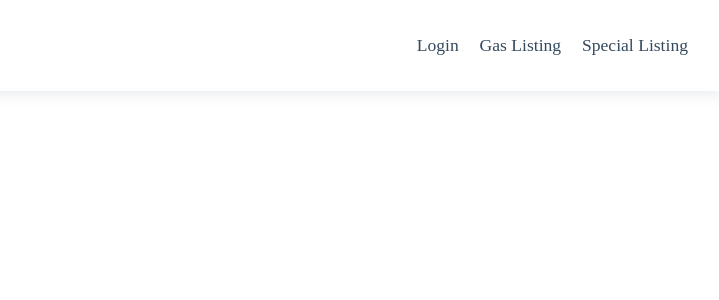
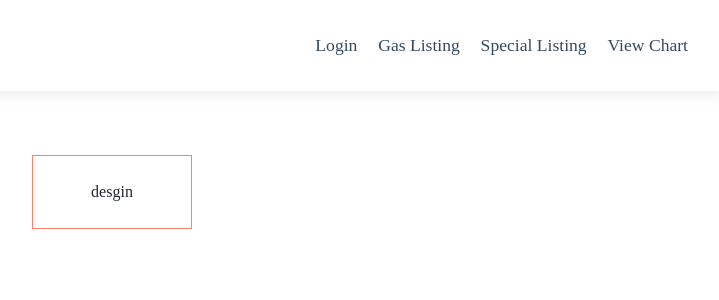
Before and after one commit to chingsley/redux-auth, a React (Create React App) app: page /gas-price-histogram in a window 1280 px wide. Shown: the top 300 px of the page, without its empty margins (528-1247 px from the left). Built offline with nearby package versions, Linux system fonts and the light colour scheme.

Commit message:
design a histogram of gas price comparisons

```diff
--- a/src/App.js
+++ b/src/App.js
@@ -6,6 +6,7 @@ import Login from './components/Login';
 import GasListing from './components/GasListing';
 import GasPrices from './components/GasPrices';
 import NavBar from './components/NavBar';
+import GasPriceHistogram from './components/GasPriceHistogram';
 
 function App() {
   return (
@@ -26,6 +27,11 @@ function App() {
         <Route path="/login" component={Login} />
         <PrivateRoute exact path="/protected" component={GasListing} />
         <PrivateRoute exact path="/gas-levels" component={GasPrices} />
+        <Route
+          exact
+          path="/gas-price-histogram"
+          component={GasPriceHistogram}
+        />
       </div>
     </Router>
   );
--- a/src/components/GasListing.js
+++ b/src/components/GasListing.js
@@ -9,8 +9,6 @@ class GasListing extends React.Component {
     this.props.fetchGasListing();
   }
   render() {
-    console.log('\n\ndata =  ', this.props.data);
-    console.log('\n\n error = ', this.props.error);
     return (
       <>
         {this.props.error && (
--- /dev/null
+++ b/src/components/GasPriceHistogram.js
@@ -0,0 +1,28 @@
+import React from 'react';
+import { connect } from 'react-redux';
+import momemnt from 'moment';
+import Loader from 'react-loader-spinner';
+import { withRouter } from 'react-router-dom';
+
+import { getData } from '../store/actions';
+
+import '../histogram.css';
+
+class GasPriceHistogram extends React.Component {
+  render() {
+    return (
+      <div className="gas-prices">
+        <div className="title-wrapper">desgin</div>
+      </div>
+    );
+  }
+}
+
+const mapStateToProps = ({ gasPrices, fetchingData }) => ({
+  gasPrices,
+  fetchingData,
+});
+
+export default withRouter(
+  connect(mapStateToProps, { getData })(GasPriceHistogram)
+);
--- a/src/components/GasPrices.js
+++ b/src/components/GasPrices.js
@@ -29,6 +29,7 @@ class GasPrices extends React.Component {
 
   render() {
     const gasPrices = this.formatData();
+    console.log(gasPrices);
     return (
       <div className="gas-prices">
         <div className="title-wrapper">
@@ -64,8 +65,8 @@ class GasPrices extends React.Component {
                 <div className="year">2012</div>
               </div>
               <div>
-                {gasPrices.map((price) => (
-                  <div className="price-graph">
+                {gasPrices.map((price, index) => (
+                  <div key={index} className="price-graph">
                     <div className="date">
                       <p>{price.date}</p>
                     </div>
--- a/src/components/NavBar.js
+++ b/src/components/NavBar.js
@@ -40,6 +40,9 @@ function NavBar() {
         <li>
           <Link to="/gas-levels">Special Listing</Link>
         </li>
+        <li>
+          <Link to="/gas-price-histogram">View Chart</Link>
+        </li>
       </ul>
     </Nav>
   );
--- /dev/null
+++ b/src/histogram.css
@@ -0,0 +1,9 @@
+.title-wrapper {
+  border: 1px solid salmon;
+  background-color: white;
+  display: flex;
+  width: fit-content;
+  flex-flow: column nowrap;
+  margin: 0 auto;
+  padding: 24px 58px;
+}
--- a/src/store/actions/index.js
+++ b/src/store/actions/index.js
@@ -67,7 +67,7 @@ export const fetchGasListing = () => async (dispatch) => {
     const {
       data: { data },
     } = response;
-    console.log(response.data);
+    // console.log(response.data);
     dispatch({
       type: FETCH_STATUS_SUCCESS,
       payload: data.slice(1, 50),
```
